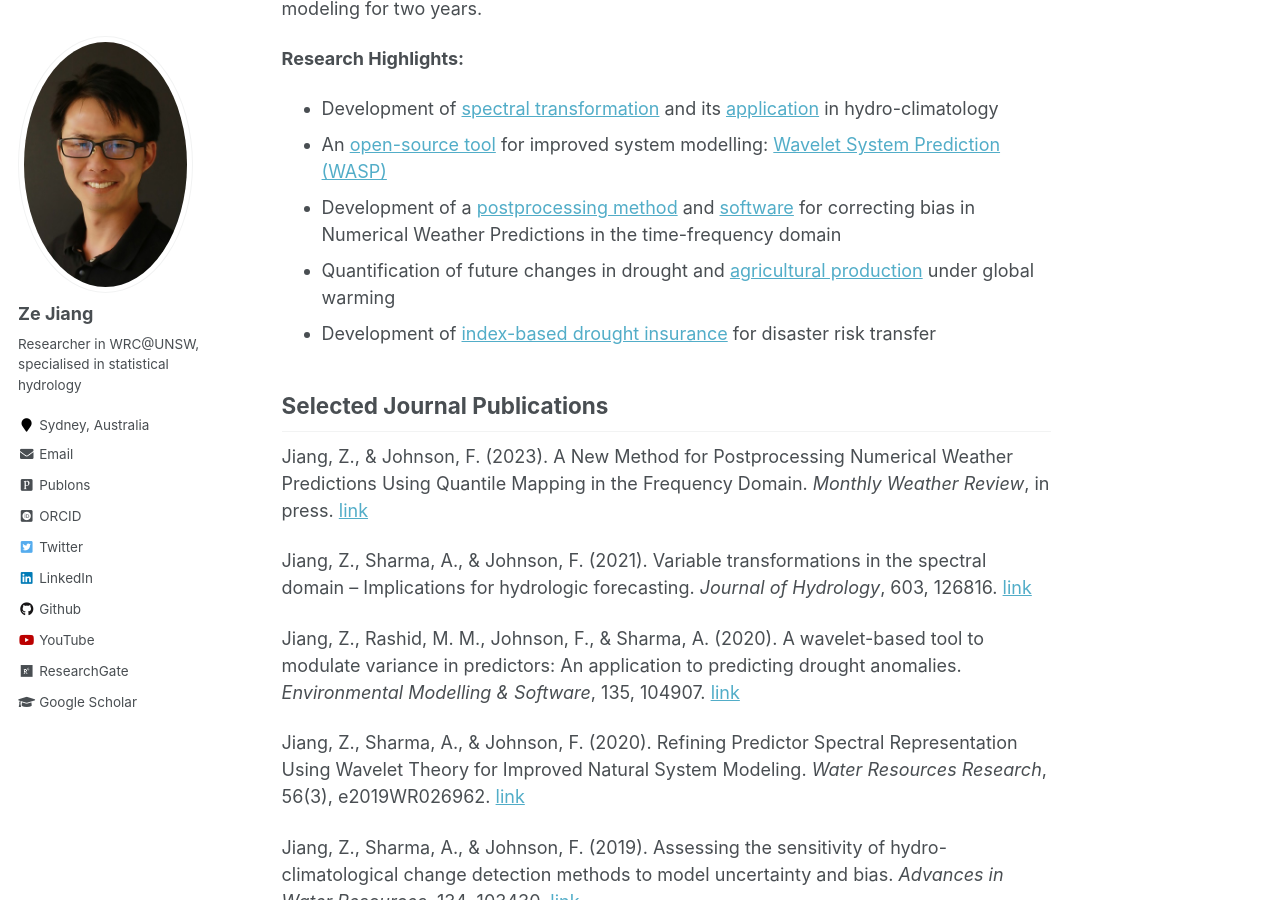
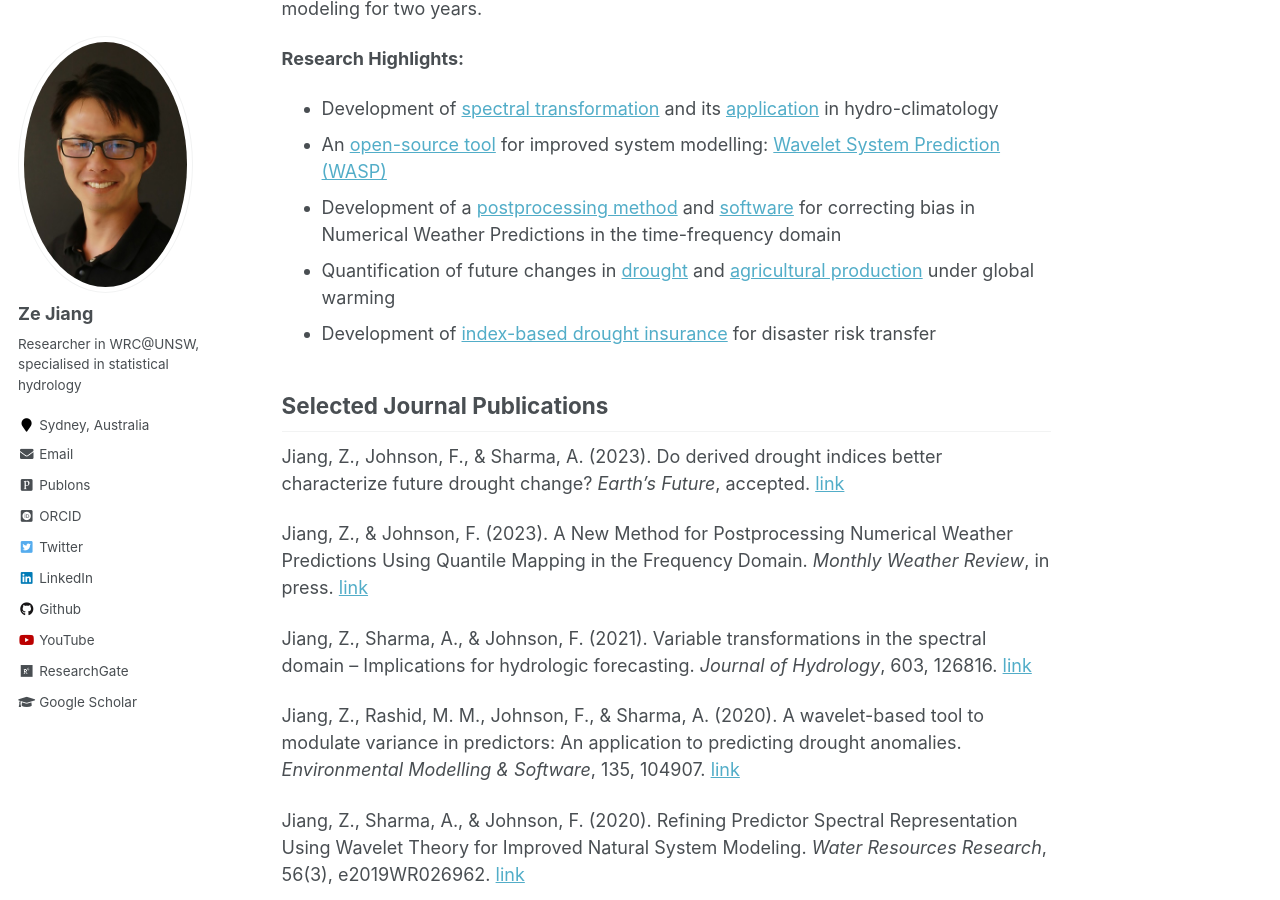
Before and after one commit to zejiang-unsw/zejiang-unsw.github.io, a Jekyll site: the page built from _pages/about.md, in a window 1280 px wide and 900 px high, scrolled down 558 px. Built offline with Jekyll 4.4.1, drawn with Linux system fonts in a browser that asks for light colours; some web fonts are replaced.

```diff
--- a/_pages/about.md
+++ b/_pages/about.md
@@ -17,10 +17,12 @@ Ze Jiang is a research associate from the University of New South Wales who spec
 * Development of [spectral transformation](https://doi.org/10.1029/2019WR026962) and its [application](https://doi.org/10.1016/j.jhydrol.2021.126816) in hydro-climatology
 * An [open-source tool](https://cran.r-project.org/web/packages/WASP/index.html) for improved system modelling: [Wavelet System Prediction (WASP)](https://doi.org/10.1016/j.envsoft.2020.104907)
 * Development of a [postprocessing method](https://doi.org/10.1175/MWR-D-22-0217.1) and [software](https://zejiang-unsw.github.io/software/WQM/) for correcting bias in Numerical Weather Predictions in the time-frequency domain
-* Quantification of future changes in drought and [agricultural production](https://doi.org/10.1007/s00704-018-2617-z) under global warming
+* Quantification of future changes in [drought](xxx) and [agricultural production](https://doi.org/10.1007/s00704-018-2617-z) under global warming
 * Development of [index-based drought insurance](https://doi.org/10.1108/AFR-02-2020-0020) for disaster risk transfer
 
 ## Selected Journal Publications
+Jiang, Z., Johnson, F., & Sharma, A. (2023). Do derived drought indices better characterize future drought change? *Earth's Future*, accepted. [link](xxx)
+
 Jiang, Z., & Johnson, F. (2023). A New Method for Postprocessing Numerical Weather Predictions Using Quantile Mapping in the Frequency Domain. *Monthly Weather Review*, in press. [link](https://doi.org/10.1175/MWR-D-22-0217.1)
 
 Jiang, Z., Sharma, A., & Johnson, F. (2021). Variable transformations in the spectral domain – Implications for hydrologic forecasting. *Journal of Hydrology*, 603, 126816. [link](https://doi.org/10.1016/j.jhydrol.2021.126816)
```
Also changed, not shown: _publications/2020-02-20-paper-WRR.md (+2 -2 lines).
